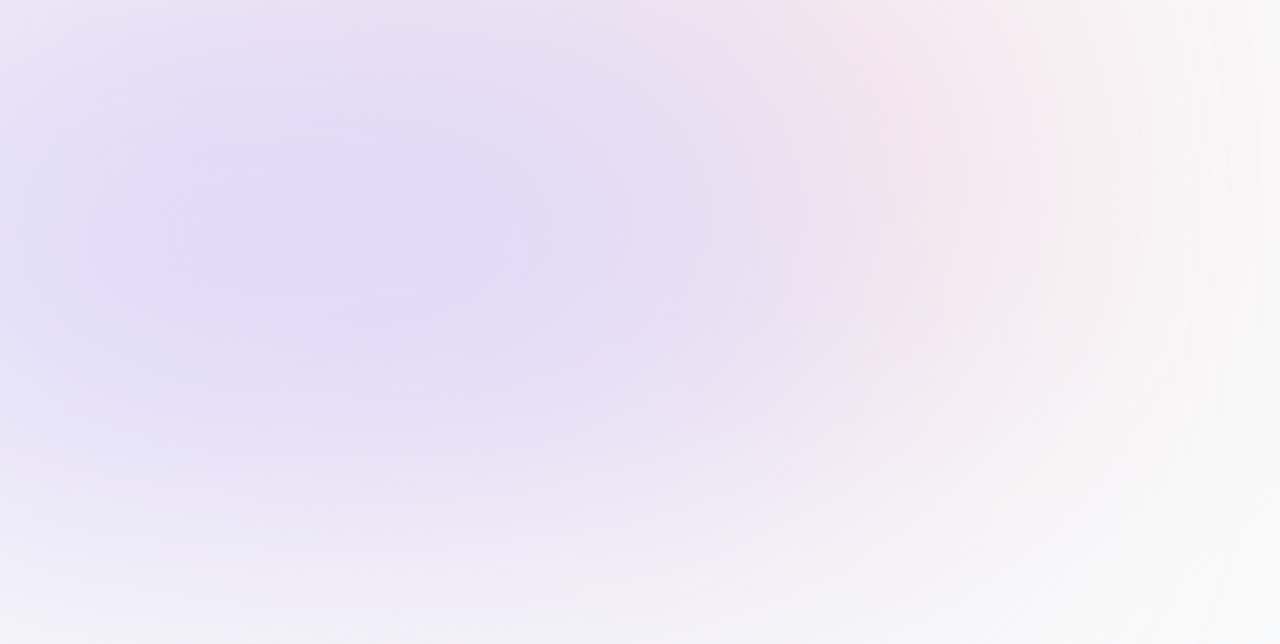
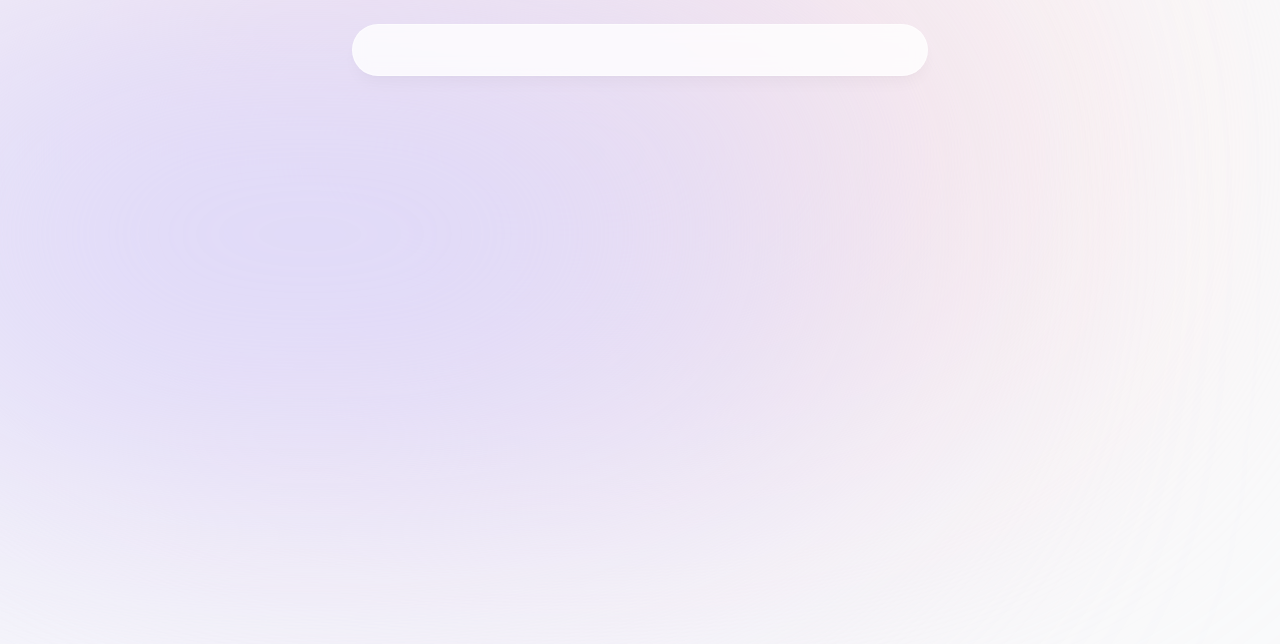
Before and after one commit to yunusmertofficial/my-portfolio, a Next.js app: page / in a window 1280 px wide. Shown: the top 644 px of the page. Built offline with nearby package versions, Linux system fonts and the light colour scheme.

Commit message:
The background of the header has been made

```diff
--- a/src/app/layout.tsx
+++ b/src/app/layout.tsx
@@ -1,3 +1,4 @@
+import Header from "@/components/Header";
 import "./globals.css";
 import { Inter } from "next/font/google";
 
@@ -18,7 +19,7 @@ export default function RootLayout({
       <body className={`${inter.className} bg-gray-50 text-gray-950 relative`}>
         <div className="bg-[#fbe2e3] absolute top-[-6rem] -z-10 right-[11rem] h-[31.25rem] w-[31.25rem] rounded-full blur-[10rem] sm:w-[68.75rem] dark:bg-[#946263]"></div>
         <div className="bg-[#dbd7fb] absolute top-[-1rem] -z-10 left-[-35rem] h-[31.25rem] w-[50rem] rounded-full blur-[10rem] sm:w-[68.75rem] md:left-[-33rem] lg:left-[-28rem] xl:left-[-15rem] 2xl:left-[-5rem] dark:bg-[#676394]"></div>
-
+        <Header />
         {children}
       </body>
     </html>
--- /dev/null
+++ b/src/components/Header.tsx
@@ -0,0 +1,9 @@
+import React from "react";
+
+export default function Header() {
+  return (
+    <header className="z-[999] relative">
+      <div className="fixed top-0 left-1/2 -translate-x-1/2 h-[4.5rem] w-full rounded-none border border-white border-opacity-40 bg-white bg-opacity-80 shadow-lg shadow-black/[0.03] backdrop-blur-[0.5rem] sm:top-6 sm:h-[3.25rem] sm:w-[36rem] sm:rounded-full dark:bg-gray-950 dark:border-black/40 dark:bg-opacity-75"></div>
+    </header>
+  );
+}
```
